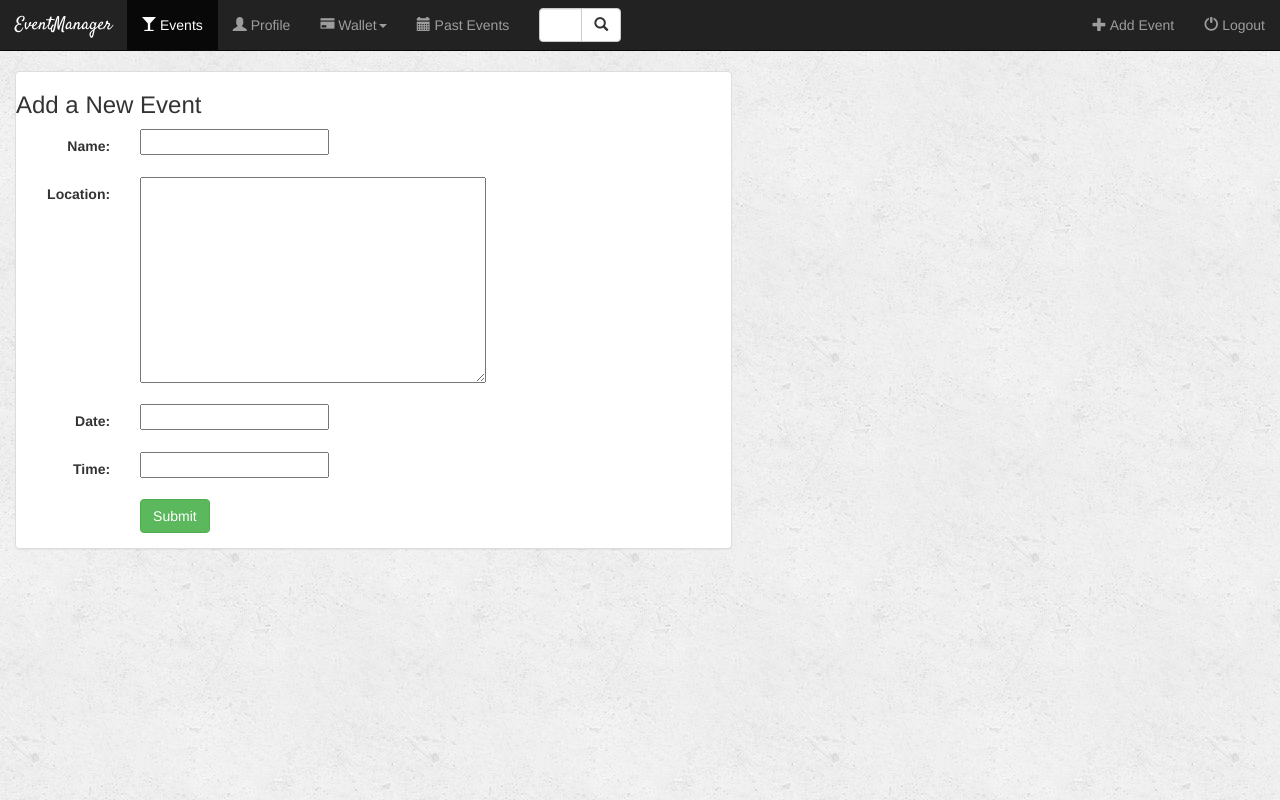
After one commit to hafeezali/Event-Management-System, a Django app: page /add_event/ in a window 1280 px wide. The commit adds this page. Run offline with Django 3.2, Linux system fonts and the light colour scheme; a user stored in the database is signed in; some libraries are stand-ins or nearby versions.

Commit message:
Added many files

```diff
--- a/EMS/event/forms.py
+++ b/EMS/event/forms.py
@@ -16,4 +16,12 @@ class UserForm(forms.ModelForm):
 
     class Meta:
         model = User
-        fields = ['username', 'email', 'password']
+        fields = ['username', 'email', 'password', 'first_name', 'last_name']
+
+
+class ProfileForm(forms.ModelForm):
+    wallet_pin = forms.CharField(widget=forms.PasswordInput)
+
+    class Meta:
+        model = Profile
+        fields = ['bio', 'location', 'birth_date', 'age', 'wallet_pin']
--- a/EMS/event/static/event/css/style.css
+++ b/EMS/event/static/event/css/style.css
@@ -13,3 +13,5 @@ body {
 .error_message {
 
 }
+
+/*Need to add styles to lot of classes*/
--- /dev/null
+++ b/EMS/event/templates/event/add_event.html
@@ -0,0 +1,30 @@
+{% extends 'event/base.html' %}
+{% block title %}Add a New Event{% endblock %}
+{% block events_active %}active{% endblock %}
+
+{% block body %}
+
+    <div class="container-fluid">
+        <div class="row">
+            <div class="col-sm-12 col-md-7">
+                <div class="panel panel-default">
+                    <h3>Add a New Event</h3>
+                    {% if error_message %}
+                        <p><strong>{{ error_message }}</strong></p>
+                    {% endif %}
+                    <form class="form-horizontal" role="form" action="" method="post" enctype="multipart/form-data">
+                        {% csrf_token %}
+                        {% include 'event/form_template.html' %}
+                        <div class="form-group">
+                            <div class="col-sm-offset-2 col-sm-10">
+                                <button type="submit" class="btn btn-success">Submit</button>
+                            </div>
+                        </div>
+                    </form>
+                </div>
+            </div>
+
+        </div>
+    </div>
+
+{% endblock %}
--- a/EMS/event/templates/event/base.html
+++ b/EMS/event/templates/event/base.html
@@ -12,7 +12,7 @@
     <script src="./../../static/event/js/main.js"></script>
 </head>
 <body>
-    <nav class="navbar navbar-inverse navbar-fixed-top">
+    <nav class="navbar navbar-inverse navbar-fixed-top" style="box-sizing: border-box; position: relative">
         <div class="container-fluid">
 
             <!-- Header -->
@@ -29,10 +29,11 @@
             <div class="collapse navbar-collapse" id="topNavBar">
                 <ul class="nav navbar-nav">
                     <li class="{% block events_active %}{% endblock %}">
-                        <a href=""><span class="glyphicon glyphicon-glass" aria-hidden="true"></span>  Events</a>
+                        <a href="{% url 'event:home' %}"><span class="glyphicon glyphicon-glass" aria-hidden="true"></span>  Events</a>
                     </li>
                     <li class="{% block profile_active %}{% endblock %}">
-                        <a href=""><span class="glyphicon glyphicon-user" aria-hidden="true"></span>  Profile</a>
+                        <!-- Need to add link to profile page -->
+                        <a href="{% url 'event:user_profile' user.pk %}"><span class="glyphicon glyphicon-user" aria-hidden="true"></span>  Profile</a>
                     </li>
                     <!-- Wallet Dropdown -->
                     <li class="dropdown {% block wallet_active %}{% endblock %}">
@@ -40,11 +41,14 @@
                             <span class="glyphicon glyphicon-credit-card" aria-hidden="true"></span>  Wallet<span class="caret"></span>
                         </a>
                         <ul class="dropdown-menu">
-                            <li><a href=""><span class="glyphicon glyphicon-plus" aria-hidden="true"></span>  Add Money</a></li>
-                            <li><a href=""><span class="glyphicon glyphicon-minus" aria-hidden="true"></span>  Withdraw Money</a></li>
+                            <!-- Need to add link to add money page -->
+                            <li><a class="dropdown-item" href=""><span aria-hidden="true"></span>  Add Money</a></li>
+                            <!-- Need to add link to withdraw money page -->
+                            <li><a class="dropdown-item" href=""><span aria-hidden="true"></span>  Withdraw Money</a></li>
                         </ul>
                     </li>
                     <li class="{% block past_events_active %}{% endblock %}">
+                        <!-- Need to add link past events page -->
                         <a href=""><span class="glyphicon glyphicon-calendar" aria-hidden="true"></span>  Past Events</a>
                     </li>
                 </ul>
@@ -60,10 +64,10 @@
                 </form>
                 <ul class="nav navbar-nav navbar-right">
                     <li>
-                        <a href=""><span class="glyphicon glyphicon-plus" aria-hidden="true"></span>  Add Event</a>
+                        <a href="{% url 'event:add_event' %}"><span class="glyphicon glyphicon-plus" aria-hidden="true"></span>  Add Event</a>
                     </li>
                     <li>
-                        <a href=""><span class="glyphicon glyphicon-off" aria-hidden="true"></span>  Logout</a>
+                        <a href="{% url 'event:logout_user' %}"><span class="glyphicon glyphicon-off" aria-hidden="true"></span>  Logout</a>
                     </li>
                 </ul>
             </div>
--- a/EMS/event/templates/event/base_visitor.html
+++ b/EMS/event/templates/event/base_visitor.html
@@ -8,10 +8,11 @@
     <link rel="stylesheet" type="text/css" href="{% static 'event/css/style.css' %}"/>
     <link rel="stylesheet" type="text/css" href="{% static 'event/css/bootstrap.min.css' %}"/>
     <script src="https://ajax.googleapis.com/ajax/libs/jquery/1.12.0/jquery.min.js"></script>
+    <script src="https://maxcdn.bootstrapcdn.com/bootstrap/3.3.6/js/bootstrap.min.js"></script>
     <script src="{% static 'event/js/main.js' %}"></script>
 </head>
 <body>
-<nav class="navbar navbar-inverse navbar-fixed-top">
+    <nav class="navbar navbar-inverse navbar-fixed-top" style="box-sizing: border-box; position: relative">
         <div class="container-fluid">
 
             <div class="navbar-header">
--- /dev/null
+++ b/EMS/event/templates/event/event_form.html
@@ -0,0 +1,4 @@
+<form action="" method="post">{% csrf_token %}
+    {{ form.as_p }}
+    <input type="submit" value="Update" />
+</form>
--- /dev/null
+++ b/EMS/event/templates/event/form_template.html
@@ -0,0 +1,9 @@
+{% for field in form %}
+    <div class="form-group">
+        <div class="col-sm-offset-2 col-sm-10">
+            <span class="text-danger small">{{ field.errors }}</span>
+        </div>
+        <label class="control-label col-sm-2" for="name">{{ field.label_tag }}</label>
+        <div class="col-sm-10">{{ field }}</div>
+    </div>
+{% endfor %}
--- a/EMS/event/templates/event/login.html
+++ b/EMS/event/templates/event/login.html
@@ -28,7 +28,7 @@
                                 Password:
                             </label>
                             <div class="col-sm-10">
-                                <input id="id_password" maxlength="30" minlength="8" name="password" type="password">
+                                <input id="id_password" maxlength="30" name="password" type="password">
                             </div>
                         </div>
                         <div class="form-group">
--- a/EMS/event/urls.py
+++ b/EMS/event/urls.py
@@ -8,4 +8,9 @@ urlpatterns = [
     url(r'^register/$', views.register, name='register'),
     url(r'^login_user/$', views.login_user, name='login_user'),
     url(r'^logout_user/$', views.logout_user, name='logout_user'),
+    url(r'^add_event/$', views.add_event, name='add_event'),
+    url(r'^(?P<pk>[0-9]+)/$', views.detail, name='detail'),
+    url(r'update/(?P<pk>[0-9]+)/$', views.UpdateEvent.as_view(), name='update_event'),
+    url(r'profile/(?P<pk>[0-9]+)/$', views.get_user_profile, name='user_profile'),
+
 ]
--- a/EMS/event/views.py
+++ b/EMS/event/views.py
@@ -1,47 +1,63 @@
-from django.shortcuts import render
+from django.shortcuts import render, get_object_or_404
 from django.db.models import Q
 from django.contrib.auth import authenticate, login
 from django.contrib.auth import logout
+from django.views.generic.edit import UpdateView
+from django.contrib.auth.models import User
+
 from .models import Event, Profile, Ticket
-from .forms import EventForm, UserForm
+from .forms import EventForm, UserForm, ProfileForm
+
+IMAGE_FILE_TYPES = ['png', 'jpg', 'jpeg']
 
 
 def home(request):
-    events = Event.objects.all()
-    query = request.GET.get("query")
-    if query:
-        events = events.filter(
-            Q(name__icontains=query) |
-            Q(manager__first_name__icontains=query) |
-            Q(manager__last_name__icontains=query)
-        ).distinct()
-        return render(request, './event/home.html', {
-            'events': events,
-            'query': query,
-        })
+    if not request.user.is_authenticated:
+        return render(request, 'event/login.html')
     else:
-        return render(request, './event/home.html', {
-            'events': events,
-            'query': query,
-        })
+        events = Event.objects.all()
+        query = request.GET.get("query")
+        if query:
+            events = events.filter(
+                Q(name__icontains=query) |
+                Q(manager__first_name__icontains=query) |
+                Q(manager__last_name__icontains=query)
+            ).distinct()
+            return render(request, './event/home.html', {
+                'user': request.user,
+                'events': events,
+                'query': query,
+            })
+        else:
+            return render(request, './event/home.html', {
+                'user': request.user,
+                'events': events,
+                'query': query,
+            })
 
 
 def register(request):
-    form = UserForm(request.POST or None)
-    if form.is_valid():
-        user = form.save(commit=False)
-        username = form.cleaned_data['username']
-        password = form.cleaned_data['password']
+    register_form = UserForm(request.POST or None, prefix="register")
+    profile_form = ProfileForm(request.POST or None, prefix="profile")
+    if register_form.is_valid() and profile_form.is_valid():
+        user = register_form.save(commit=False)
+        username = register_form.cleaned_data['username']
+        password = register_form.cleaned_data['password']
         user.set_password(password)
         user.save()
+        profile = profile_form.save(commit=False)
+        profile.user = user
+        profile.wallet_balance = 0
+        profile.save()
         user = authenticate(username=username, password=password)
         if user is not None:
             if user.is_active:
                 login(request, user)
                 events = Event.objects.all()
-                return render(request, 'event/home.html', {'events': events})
+                return render(request, 'event/home.html', {'events': events, 'user': user})
     context = {
-        "form": form,
+        "register_form": register_form,
+        "profile_form": profile_form
     }
     return render(request, 'event/register.html', context)
 
@@ -55,7 +71,7 @@ def login_user(request):
             if user.is_active:
                 login(request, user)
                 events = Event.objects.all()
-                return render(request, 'event/index.html', {'events': events})
+                return render(request, 'event/home.html', {'events': events, 'user': user})
             else:
                 return render(request, 'event/login.html', {'error_message': 'Your account has been disabled'})
         else:
@@ -65,8 +81,55 @@ def login_user(request):
 
 def logout_user(request):
     logout(request)
-    form = UserForm(request.POST or None)
-    context = {
-        "form": form,
-    }
-    return render(request, 'event/login.html', context)
+    # form = UserForm(request.POST or None)
+    # context = {
+    #     "form": form,
+    # }
+    return render(request, 'event/login.html')
+
+
+def add_event(request):
+    if not request.user.is_authenticated:
+        return render(request, 'event/login.html')
+    else:
+        form = EventForm(request.POST or None, request.FILES or None)
+        if form.is_valid():
+            event = form.save(commit=False)
+            event.manager = request.user
+            # Need to add the image part
+            # event.image = request.FILES['image']
+            # file_type = event.image.url.split('.')[-1]
+            # file_type = file_type.lower()
+            # if file_type not in IMAGE_FILE_TYPES:
+            #     context = {
+            #         'event': event,
+            #         'form': form,
+            #         'error_message': 'Image file must be PNG, JPG, or JPEG',
+            #     }
+            #     return render(request, 'event/add_event.html', context)
+            event.save()
+            return render(request, 'event/detail.html', {'event': event})
+        context = {
+            "form": form,
+        }
+        return render(request, 'event/add_event.html', context)
+
+
+def detail(request, pk):
+    if not request.user.is_authenticated:
+        return render(request, 'event/login.html')
+    else:
+        user = request.user
+        event = get_object_or_404(Event, pk=pk)
+        return render(request, 'event/detail.html', {'event': event, 'user': user})
+
+
+class UpdateEvent(UpdateView):
+    model = Event
+    fields = ['name', 'location', 'date', 'time']
+
+
+def get_user_profile(request, pk):
+    user = User.objects.get(pk=pk)
+    profile = Profile.objects.get(user_id=pk)
+    return render(request, 'event/user_profile.html', {'user': user, 'profile': profile})
```
Also changed, not shown: EMS/event/models.py (+4 -7 lines), EMS/event/templates/event/detail.html (added, +44 -0 lines), EMS/event/templates/event/home.html (+11 -7 lines), EMS/event/templates/event/register.html (+6 -4 lines), EMS/event/templates/event/user_profile.html (added, +45 -0 lines), EMS/db.sqlite3, 2 other files. Lines whose indentation alone changed are shown as unchanged.
